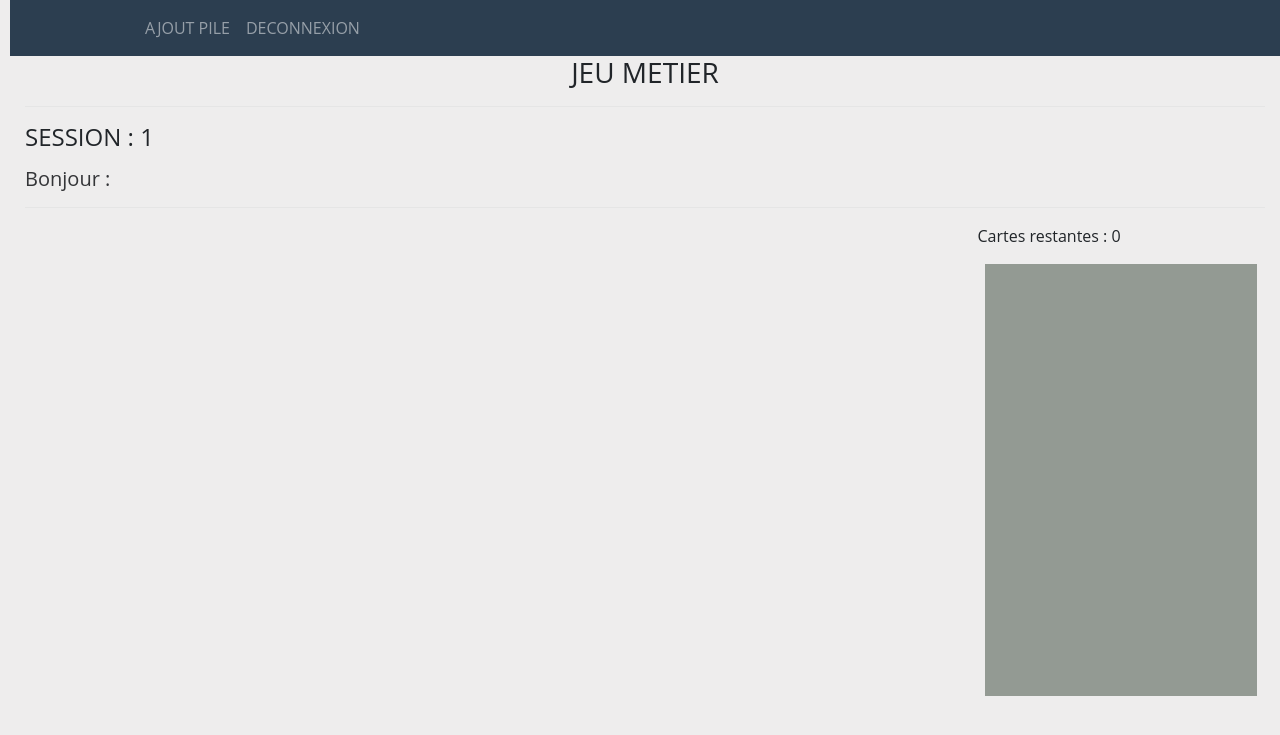
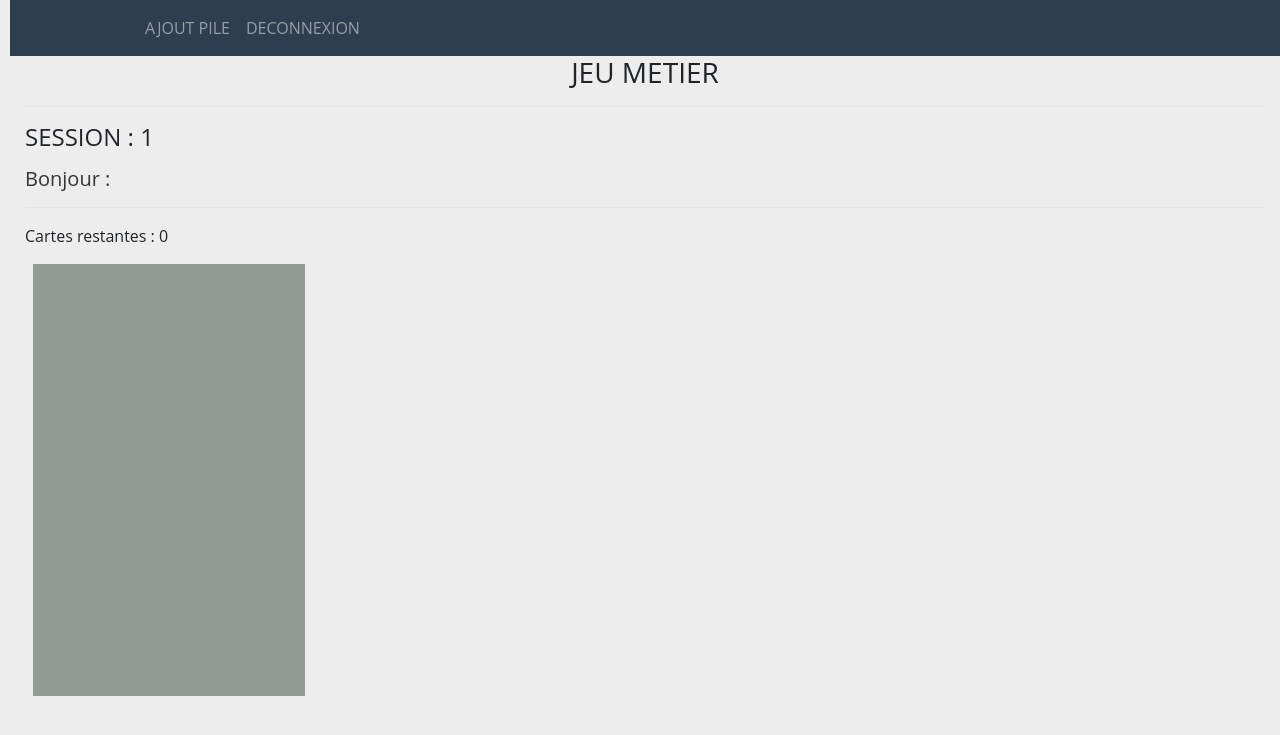
Before and after one commit to Hchampagne/CORIF, a CodeIgniter app: page /corif/index.php/espace_jeu/invite_jeu/1 in a window 1280 px wide. Shown: the top 735 px of the page. Run offline with CodeIgniter, Linux system fonts and the light colour scheme; data that the repository does not hold is empty; some libraries are stand-ins or nearby versions.

Commit message:
modif mineure

```diff
--- a/application/views/espace_jeu/espace_invite.php
+++ b/application/views/espace_jeu/espace_invite.php
@@ -16,19 +16,14 @@
    </div>
    <hr>
    <div class="row">
-      <div class="col-9">
-         <div class="aireJeu row justify-content-center">
-            <!-- insertion zone droppable -->
-         </div>
-      </div>
       <div class="col-3">
          <p id="compteur"></p>
          <div class="row justify-content-center">
-               <div id="start" class="start ui-widget-header">
+            <div id="start" class="start position-fixed ui-widget-header">
                <ul class="liste">
                   <?php foreach ($cartes as $carte) { ?>
                      <li class="ui-widget-content">
-                           <div class="card position-fixed" z_index="<?= $carte->car_id; ?>">
+                        <div class="card position-fixed">
                            <img src="<?= base_url("assets/img/images/logo-b.jpg") ?>" class="card-img-top">
                            <div class="card-body">
                               <p class="card-title" id="<?= $carte->car_id; ?>"><?= $carte->car_numero ?></p>
@@ -41,5 +36,10 @@
             </div>
          </div>
       </div>
+      <div class="col-9">
+         <div class="aireJeu row justify-content-center">
+            <!-- insertion zone droppable -->
          </div>
       </div>
+   </div>
+</div>
--- a/assets/JS/script_jeu.js
+++ b/assets/JS/script_jeu.js
@@ -12,7 +12,7 @@ $(document).ready(function () {
     // initialise un compteur pour les piles /creation
     var nb = 0;
 
-        /***  ajout drop zone  ***/
+    /***  ajout drop zone  ***/
     $("#ajoutPile").on("click", function () {
 
         nb += 1;
@@ -32,6 +32,7 @@ $(document).ready(function () {
         // ajout drop zone
         $(ZD).appendTo(".aireJeu");
         // requete AJAX ajout DZ en base de donnée table pile
+
         $.post({
             url: "../../Ajax/ajout_pile",
             data: {
@@ -99,9 +100,11 @@ $(document).ready(function () {
 
 /**** Suppression d'une zone dropable ***/
     $("#" + btn).on("click", function () {
+
         var delId = $("#"+pile).attr("id"); // recup id de div parentes .ajoutPile bouton
         var delTarget = $("#"+target).attr("id"); // recup le id target de div parent .ajoutPile bouton
         // requtet ajax supprime la target
+
         $.post({
             url: "../../Ajax/suppression_pile",
             data: {
@@ -116,9 +119,7 @@ $(document).ready(function () {
                     // problème
                 }
                 }
-
             });
-
         });
     });
 
@@ -126,6 +127,7 @@ $(document).ready(function () {
 /*** rend les cartes draggable ***/
     $(".card").draggable({
 
+        zIndex: "1000",
         revert : "invalid",
         cursor: "move", cursorAt: {
             top: 150,
@@ -141,6 +143,9 @@ $(document).ready(function () {
     });
 
 
+    $(".card").selectable();
+
+
 /*** zone de départ tas initial droppable ***/
     $(".start").droppable({
 
@@ -148,7 +153,6 @@ $(document).ready(function () {
 
         drop: function (event, ui) {
             $(this).css('background', 'rgba(133, 141, 133, 0.856)');
-
         },
 
         over: function (event, ui) {
@@ -157,8 +161,6 @@ $(document).ready(function () {
 
         out: function (event, ui) {
             $(this).css('background', 'rgba(133, 141, 133, 0.856)');
-
-
         }
     });
 
```
Also changed, not shown: application/controllers/Connexion.php (+1 -9 lines). Lines whose indentation alone changed are shown as unchanged.
